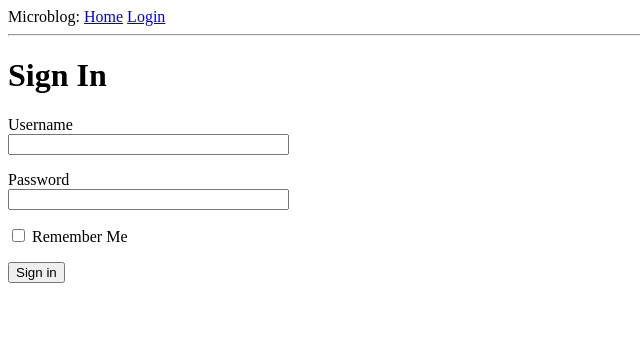
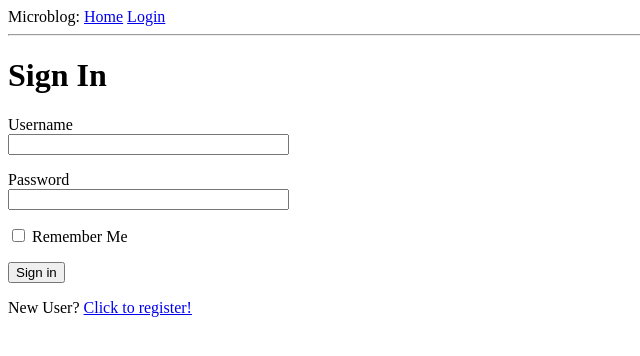
Before and after one commit to pikeamus/flask_tutorial, a Flask app: page /login in a window 1280 px wide. Shown: the top 356 px of the page, without its empty margins (0-640 px from the left). Run offline with Flask 2, Linux system fonts and the light colour scheme.

Commit message:
Chapter 5: tying it all together

```diff
--- a/app/forms.py
+++ b/app/forms.py
@@ -13,7 +13,7 @@ class RegistrationForm(FlaskForm):
     username = StringField('Username', validators=[DataRequired()])
     email = StringField('Email', validators=[DataRequired(), Email()])
     password = PasswordField('Password', validators=[DataRequired()])
-    password = PasswordField('Repeat Password', validators=[DataRequired(), EqualTo('password')])
+    password2 = PasswordField('Repeat Password', validators=[DataRequired(), EqualTo('password')])
     submit = SubmitField('Register')
 
     def validate_username(self, username):
--- a/app/routes.py
+++ b/app/routes.py
@@ -1,8 +1,8 @@
 from flask import render_template, flash, redirect, url_for, request
 from flask_login import current_user, login_user, logout_user, login_required
 from werkzeug.urls import url_parse
-from app import app
-from app.forms import LoginForm
+from app import app, db
+from app.forms import LoginForm, RegistrationForm
 from app.models import User
 
 @app.route('/')
@@ -32,6 +32,20 @@ def login():
         return redirect(next_page)
     return render_template('login.html', title='Sign in', form=form)
 
+@app.route('/register', methods=['GET','POST'])
+def register():
+    if current_user.is_authenticated:
+        return redirect(url_for('index'))
+    form = RegistrationForm()
+    if form.validate_on_submit():
+        user = User(username=form.username.data, email=form.email.data)
+        user.set_password(form.password.data)
+        db.session.add(user)
+        db.session.commit()
+        flash('Congratulations, registration succeeded!')
+        return redirect(url_for('login'))
+    return render_template('register.html', title='Register', form=form)
+
 @app.route('/logout')
 def logout():
     logout_user()
--- a/app/templates/login.html
+++ b/app/templates/login.html
@@ -21,4 +21,5 @@
         <p>{{ form.remember_me() }} {{ form.remember_me.label }}</p>
         <p>{{ form.submit() }}</p>
     </form>
+    <p>New User? <a href="{{ url_for('register') }}">Click to register!</a></p>
 {% endblock %}
```
